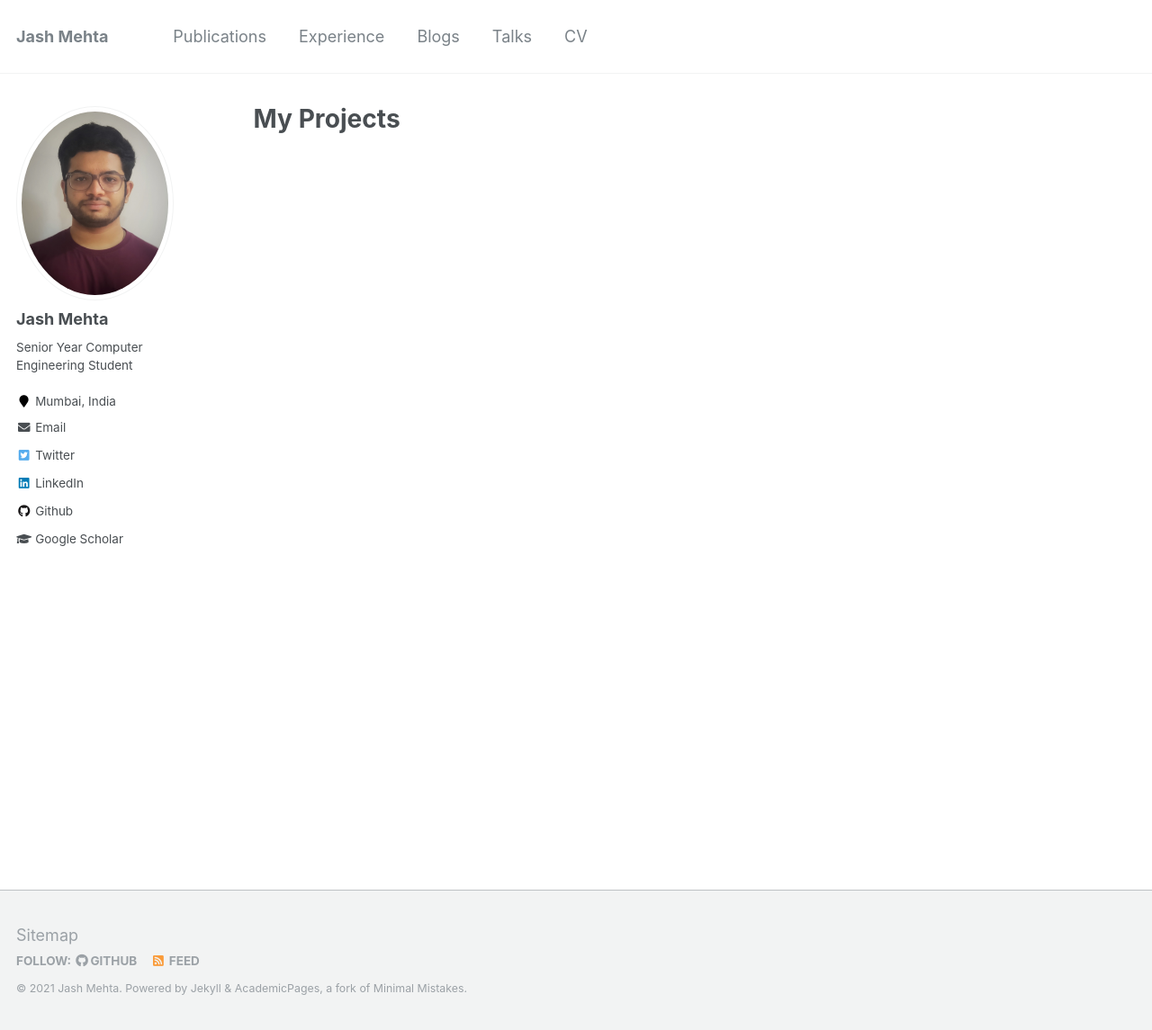
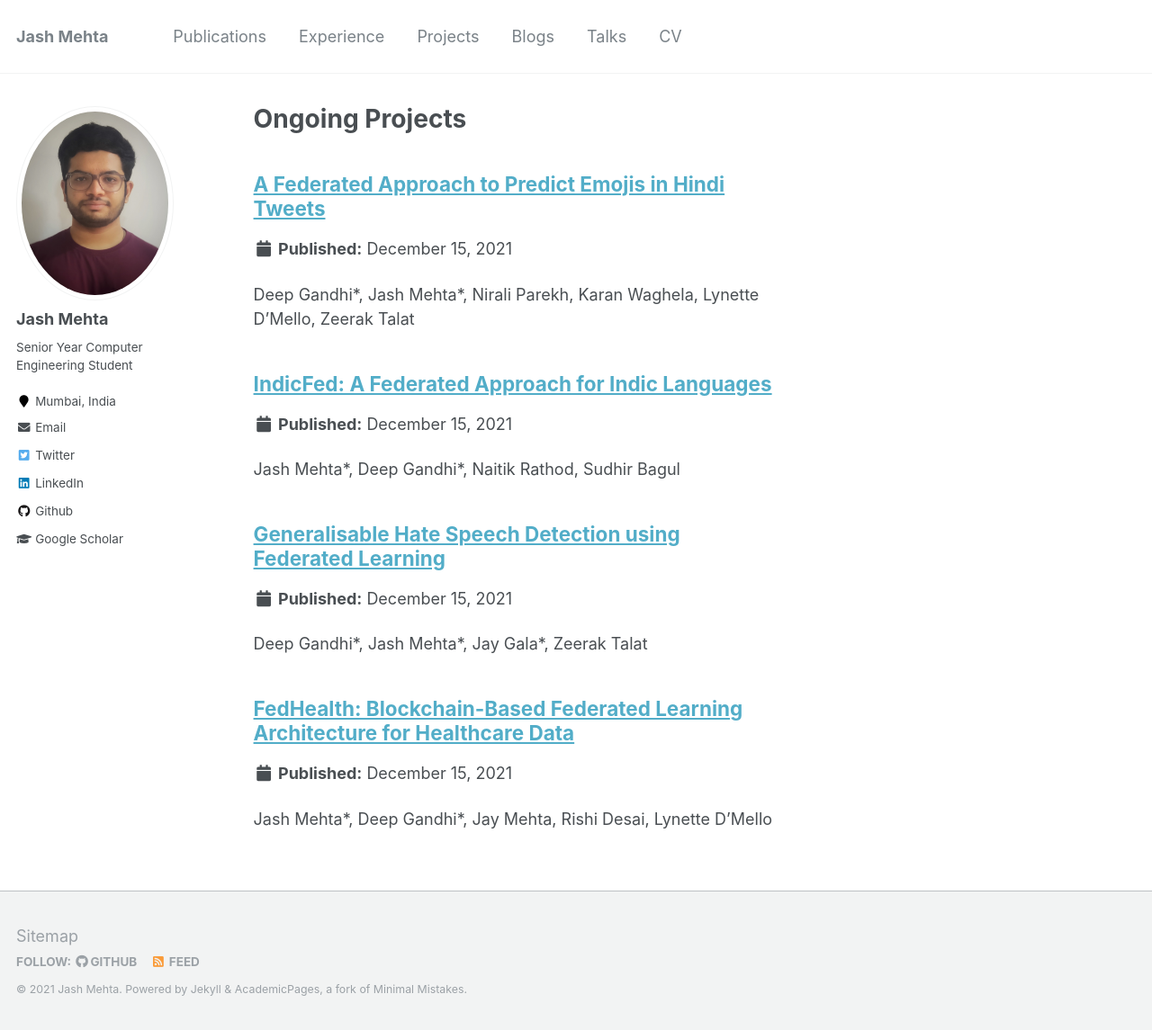
Before and after one commit to jashmehta3300/jashmehta3300.github.io, a Jekyll site: the page built from _pages/projects.html, in a window 1280 px wide and 1145 px high. Shown: the whole window at 90% size. Built offline with Jekyll 4.4.1, drawn with Linux system fonts in a browser that asks for light colours.

Commit message:
ADD: projects

```diff
--- a/_pages/projects.html
+++ b/_pages/projects.html
@@ -1,6 +1,6 @@
 ---
 layout: archive
-title: "My Projects"
+title: "Ongoing Projects"
 permalink: /projects/
 author_profile: true
 ---
--- /dev/null
+++ b/_portfolio/project-1.md
@@ -0,0 +1,5 @@
+---
+title: "A Federated Approach to Predict Emojis in Hindi Tweets"
+excerpt: "Deep Gandhi&#42;, Jash Mehta&#42;, Nirali Parekh, Karan Waghela, Lynette D'Mello, Zeerak Talat<br/>"
+collection: portfolio
+---
--- /dev/null
+++ b/_portfolio/project-2.md
@@ -0,0 +1,5 @@
+---
+title: "IndicFed: A Federated Approach for Indic Languages"
+excerpt: "Jash Mehta&#42;, Deep Gandhi&#42;, Naitik Rathod, Sudhir Bagul<br/>"
+collection: portfolio
+---
--- /dev/null
+++ b/_portfolio/project-3.md
@@ -0,0 +1,5 @@
+---
+title: "Generalisable Hate Speech Detection using Federated Learning"
+excerpt: " Deep Gandhi&#42;, Jash Mehta&#42;, Jay Gala&#42;, Zeerak Talat<br/>"
+collection: portfolio
+---
--- /dev/null
+++ b/_portfolio/project-4.md
@@ -0,0 +1,5 @@
+---
+title: "FedHealth: Blockchain-Based Federated Learning Architecture for Healthcare Data"
+excerpt: " Jash Mehta&#42;, Deep Gandhi&#42;, Jay Mehta, Rishi Desai, Lynette D'Mello<br/>"
+collection: portfolio
+---
```
Also changed, not shown: _data/navigation.yml (+3 -6 lines), _projects/portfolio-2.html (deleted, +0 -7 lines), _projects/project-1.md (deleted, +0 -7 lines).
